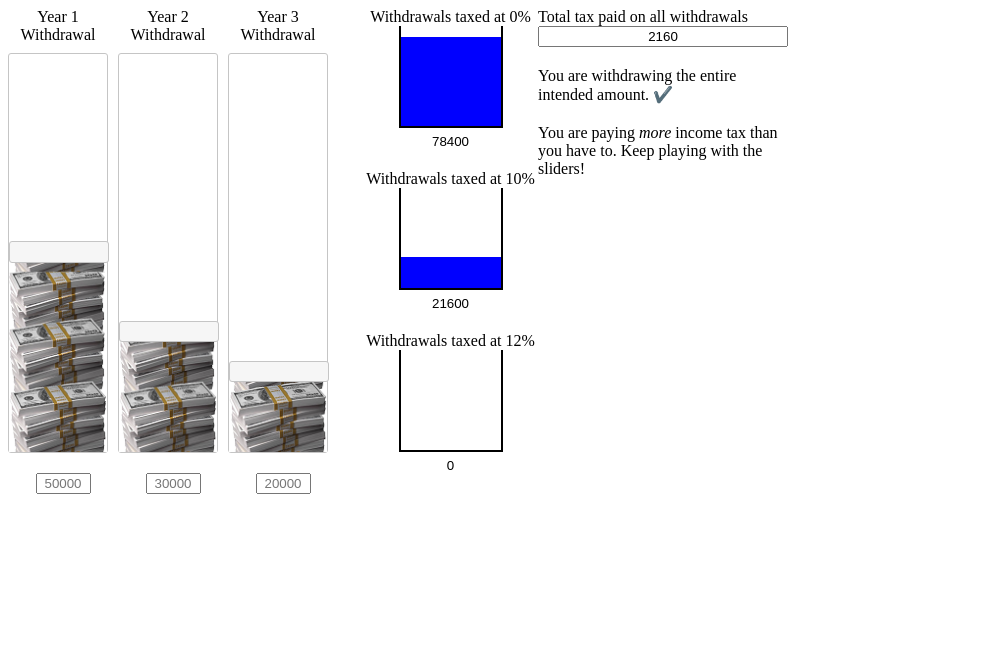
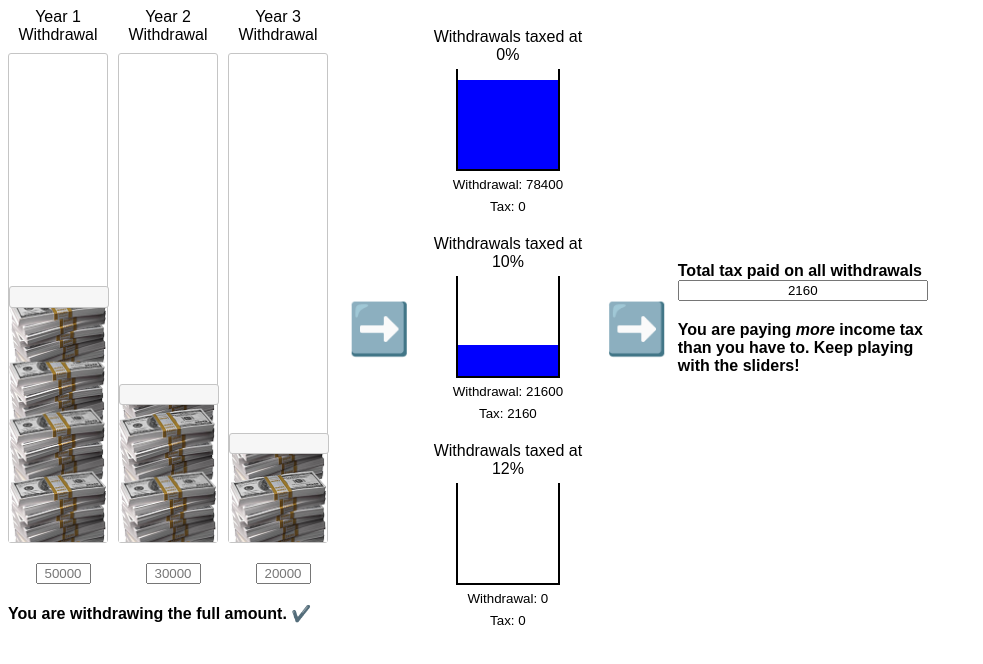
Before and after one commit to goat000/maybefire, a plain HTML site: page jquery-ui-exercise1.html in a window 1280 px wide. Shown: the whole page, without its empty margins (0-983 px from the left). Drawn offline with nearby package versions, Linux system fonts and the light colour scheme.

Commit message:
Bunch of formatting/positioning tweaks
Including:
Throw more stuff into grids to vertically center stuff.
Tweak spacing, formatting, and text.
Move the full withdrawal prompt under the sliders.

```diff
--- a/jquery-ui-exercise1.html
+++ b/jquery-ui-exercise1.html
@@ -11,14 +11,15 @@
         #flexbox-container {
             display: flex;
             flex-wrap: wrap;
+            font-family: Arial, Helvetica, sans-serif;
         }
         #flexbox-container > div {
-            /* padding-right: 10px; */
+            margin-right: 10px;
         }
 
         #sliders {
             display: grid;
-            grid-template-rows: auto 1fr auto;
+            grid-template-rows: auto 1fr auto auto;
             grid-template-columns: 3;
             width: min-content;
         }
@@ -77,8 +78,11 @@
         .buckets {
             width: 175px;
             float:left;
-            margin-left:25px;
             text-align:center;
+        }
+
+        .bucket-label {
+            margin-bottom:5px;
         }
 
         .bucket-container {
@@ -105,14 +109,14 @@
             height: 25 px;
             text-align: center;
             margin-top:5px;
-            margin-bottom:20px;
             border-width:0px;
             border:none;
         }
 
         div.results {
-            float:left;
             width:250px;
+            display: grid;
+            grid-template-rows: 1fr auto auto auto 1fr;
         }
 
         input.total-tax {
@@ -120,6 +124,13 @@
             width: 100%;
             text-align: center;
             margin-bottom: 20px;
+        }
+
+        div.arrow {
+            display: grid;
+            grid-template-rows: 1fr auto 1fr;
+            width: min-content;
+            font-size: 50px;
         }
 
     </style>
@@ -150,30 +161,38 @@
                 </div>
             </div>
             <input type="text" id="slider-value-2" class="slider-value-input" style="grid-row: 3; grid-column: 3;"/>
+            <div id="full-withdrawal-or-not" style="grid-row: 4; grid-column-start: 1; grid-column-end: 4; height: 45px; margin-top: 20px; font-weight:bold;"></div>
         </div>
 
+        <div class="arrow"><p style="grid-row:2">➡️</p></div>
+
         <div class="buckets">
-            Withdrawals taxed at 0%
+            <div class="bucket-label" style="margin-top:20px">Withdrawals taxed at 0%</div>
             <div class="bucket-container">
                 <div class="bucket-fill" id="zero-percent-bucket" style="height: 0%;"></div>
             </div>
             <input type="text" id="zero-percent-value" class="bucket-value-numeric" readonly/>
-            Withdrawals taxed at 10%
+            <input type="text" id="zero-percent-tax" class="bucket-value-numeric" style="margin-bottom:20px;" readonly/>
+            <div class="bucket-label">Withdrawals taxed at 10%</div>
             <div class="bucket-container">
                 <div class="bucket-fill" id="ten-percent-bucket" style="height: 0%;"></div>
             </div>
             <input type="text" id="ten-percent-value" class="bucket-value-numeric" readonly/>
-            Withdrawals taxed at 12%
+            <input type="text" id="ten-percent-tax" class="bucket-value-numeric" style="margin-bottom:20px;" readonly/>
+            <div class="bucket-label">Withdrawals taxed at 12%</div>
             <div class="bucket-container">
                 <div class="bucket-fill"  id="twelve-percent-bucket" style="height: 0%;"></div>
             </div>
             <input type="text" id="twelve-percent-value" class="bucket-value-numeric" readonly/>
+            <input type="text" id="twelve-percent-tax" class="bucket-value-numeric" style="margin-bottom:20px;" readonly/>
         </div>
+
+        <div class="arrow"><p style="grid-row:2">➡️</p></div>
+
         <div class="results">
-            Total tax paid on all withdrawals
-            <input type="text" id="total-tax" class="total-tax" readonly/>
-            <div style="margin-bottom: 20px;" id="full-withdrawal-or-not"></div>
-            <div style="margin-bottom: 20px;" id="min-tax-or-not"></div>
+            <div style="grid-row: 2; font-weight:bold">Total tax paid on all withdrawals</div>
+            <input type="text" id="total-tax" class="total-tax" style="grid-row: 3;" readonly/>
+            <div style="grid-row: 4; margin-bottom: 20px;  font-weight:bold;" id="min-tax-or-not"></div>
         </div>
         </div>
     </div>
@@ -189,11 +208,12 @@
 
             const initialSliderValues = [50000, 30000, 20000];
             const initialBucketValues = [29200 + 29200 + 20000, 21600, 0];
+            const initialTaxPerBucket = [0, 2160, 0];
             const initialTax = 2160;
 
-            const fullWithdrawalText = "You are withdrawing the entire intended amount. ✔️";
-            const partialWithdrawalText = "You are not withdrawing the entire intended amount.  Move the sliders up until the add up to 100,000.";
-            const optimalTax = "<strong>You are paying the lowest possible amount of income tax. ✔️</strong>";
+            const fullWithdrawalText = "You are withdrawing the full amount. ✔️";
+            const partialWithdrawalText = "You are not withdrawing the full amount.<br>  Move the sliders until they add up to 100,000.";
+            const optimalTax = "You are paying the lowest possible amount of income tax. ✔️";
             const suboptimalTax = "You are paying <em>more</em> income tax than you have to. Keep playing with the sliders!";
 
             function updateSliderHandles() {
@@ -227,9 +247,13 @@
                 $('#ten-percent-bucket').height(100 * amountIn10Bucket / sizeOf10Bucket + '%');
                 $('#twelve-percent-bucket').height(100 * amountIn12Bucket / sizeOf12Bucket + '%');
 
-                $('#zero-percent-value').val(amountIn0Bucket);
-                $('#ten-percent-value').val(amountIn10Bucket);
-                $('#twelve-percent-value').val(amountIn12Bucket);
+                $('#zero-percent-value').val("Withdrawal: " + amountIn0Bucket);
+                $('#ten-percent-value').val("Withdrawal: " + amountIn10Bucket);
+                $('#twelve-percent-value').val("Withdrawal: " + amountIn12Bucket);
+
+                $('#zero-percent-tax').val("Tax: " + taxFrom0Bucket);
+                $('#ten-percent-tax').val("Tax: " + taxFrom10Bucket);
+                $('#twelve-percent-tax').val("Tax: " + taxFrom12Bucket);
 
                 $('#total-tax').val(overallTax);
             }
@@ -343,12 +367,15 @@
                 $('#zero-percent-bucket').height(100 * initialBucketValues[0] / sizeOf0Bucket + '%');
                 $('#ten-percent-bucket').height(100 * initialBucketValues[1] / sizeOf10Bucket + '%');
                 $('#twelve-percent-bucket').height(100 * initialBucketValues[2] / sizeOf12Bucket + '%');
-                $('#zero-percent-value').val(initialBucketValues[0]);
-                $('#ten-percent-value').val(initialBucketValues[1]);
-                $('#twelve-percent-value').val(initialBucketValues[2]);
+                $('#zero-percent-value').val("Withdrawal: " + initialBucketValues[0]);
+                $('#ten-percent-value').val("Withdrawal: " + initialBucketValues[1]);
+                $('#twelve-percent-value').val("Withdrawal: " + initialBucketValues[2]);
                 $('#total-tax').val(initialTax);
                 $('#full-withdrawal-or-not').html(fullWithdrawalText);
                 $('#min-tax-or-not').html(suboptimalTax);
+                $('#zero-percent-tax').val("Tax: " + initialTaxPerBucket[0]);
+                $('#ten-percent-tax').val("Tax: " + initialTaxPerBucket[1]);
+                $('#twelve-percent-tax').val("Tax: " + initialTaxPerBucket[2]);
             });
         });
     </script>
```
